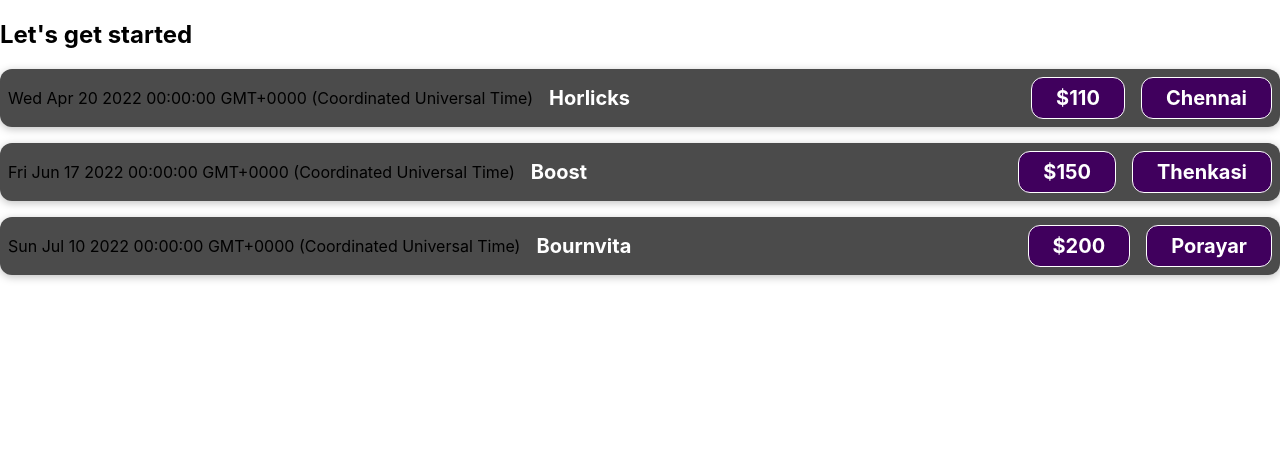
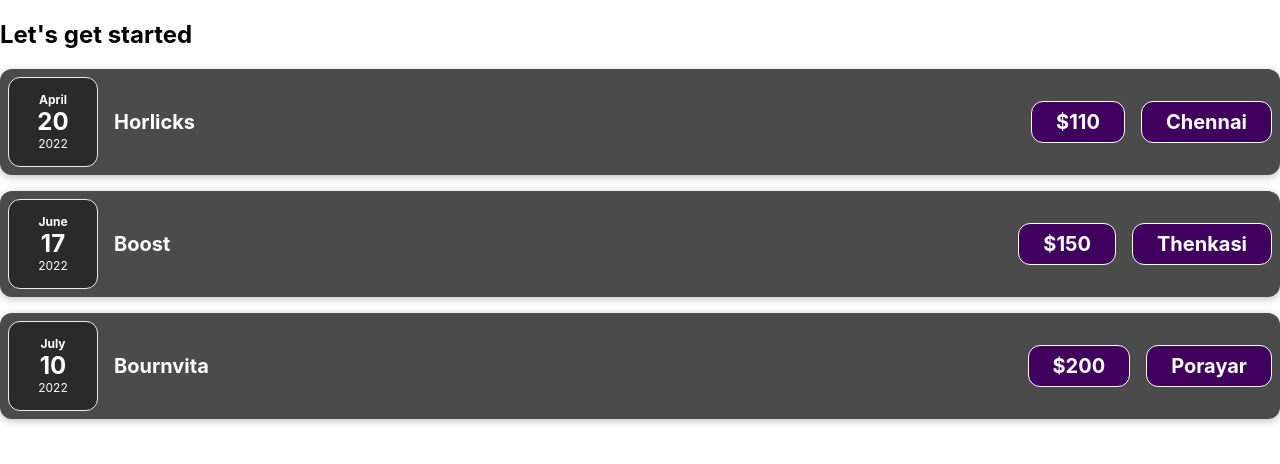
Before and after one commit to reactPlatform/barGraphProject, a React (Create React App) app: page / in a window 1280 px wide. Shown: the top 464 px of the page. Built offline with nearby package versions, Linux system fonts and the light colour scheme.

Commit message:
Fourth Changes

```diff
--- /dev/null
+++ b/src/components/ExpenseDate.css
@@ -0,0 +1,26 @@
+.expense-date {
+    display: flex;
+    flex-direction: column;
+    width: 5.5rem;
+    height: 5.5rem;
+    border: 1px solid #ececec;
+    background-color: #2a2a2a;
+    color: white;
+    border-radius: 12px;
+    align-items: center;
+    justify-content: center;
+  }
+
+  .expense-date__month {
+    font-size: 0.75rem;
+    font-weight: bold;
+  }
+
+  .expense-date__year {
+    font-size: 0.75rem;
+  }
+
+  .expense-date__day {
+    font-size: 1.5rem;
+    font-weight: bold;
+  }
--- /dev/null
+++ b/src/components/ExpenseDate.js
@@ -0,0 +1,14 @@
+import './ExpenseDate.css';
+function ExpenseDate(props){
+    const month = props.date.toLocaleString('en-US',{month:'long'});
+    const day = props.date.toLocaleString('en-US',{day:'2-digit'});
+    const year = props.date.getFullYear();
+    return(
+    <div className='expense-date'>
+        <div className='expense-date__month'>{month}</div>
+        <div className='expense-date__day'>{day}</div>
+        <div className='expense-date__year'>{year}</div>
+    </div>
+    )
+}
+export default ExpenseDate;
--- /dev/null
+++ b/src/components/ExpenseDetails.js
@@ -0,0 +1,10 @@
+function ExpenseDetails(props){
+    return(
+        <div className="expense-item__description">
+                <h2>{props.title}</h2>
+                <div className="expense-item__price">${props.amount}</div>
+                <div className="expense-item__price">{props.location}</div>
+            </div>
+    )
+}
+export default ExpenseDetails;
--- a/src/components/ExpenseItem.js
+++ b/src/components/ExpenseItem.js
@@ -1,14 +1,12 @@
 import './ExpenseItem.css';
+import ExpenseDetails from './ExpenseDetails';
+import ExpenseDate from './ExpenseDate';
 function ExpenseItem(props){
 
     return(
         <div className="expense-item">
-            <div>{props.date.toString()}</div>
-            <div className="expense-item__description">
-                <h2>{props.title}</h2>
-                <div className="expense-item__price">${props.amount}</div>
-                <div className="expense-item__price">{props.location}</div>
-            </div>
+           <ExpenseDate date={props.date}/>
+            <ExpenseDetails title={props.title} amount={props.amount} location={props.location}/>
         </div>
     );
 }
```
